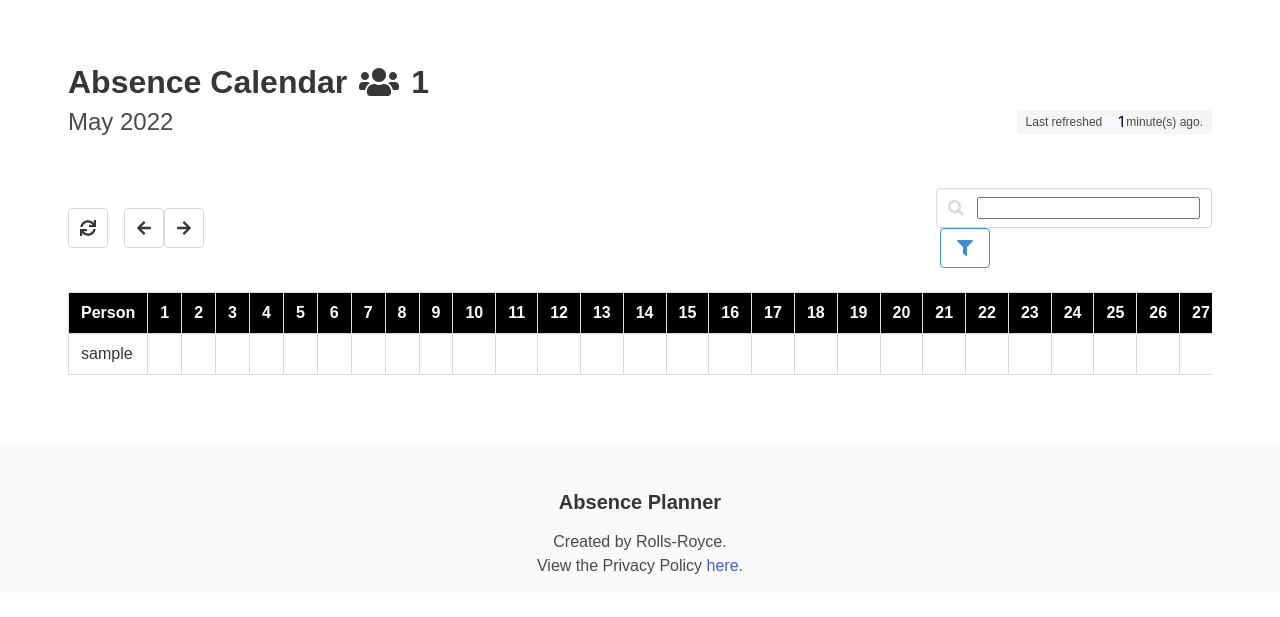
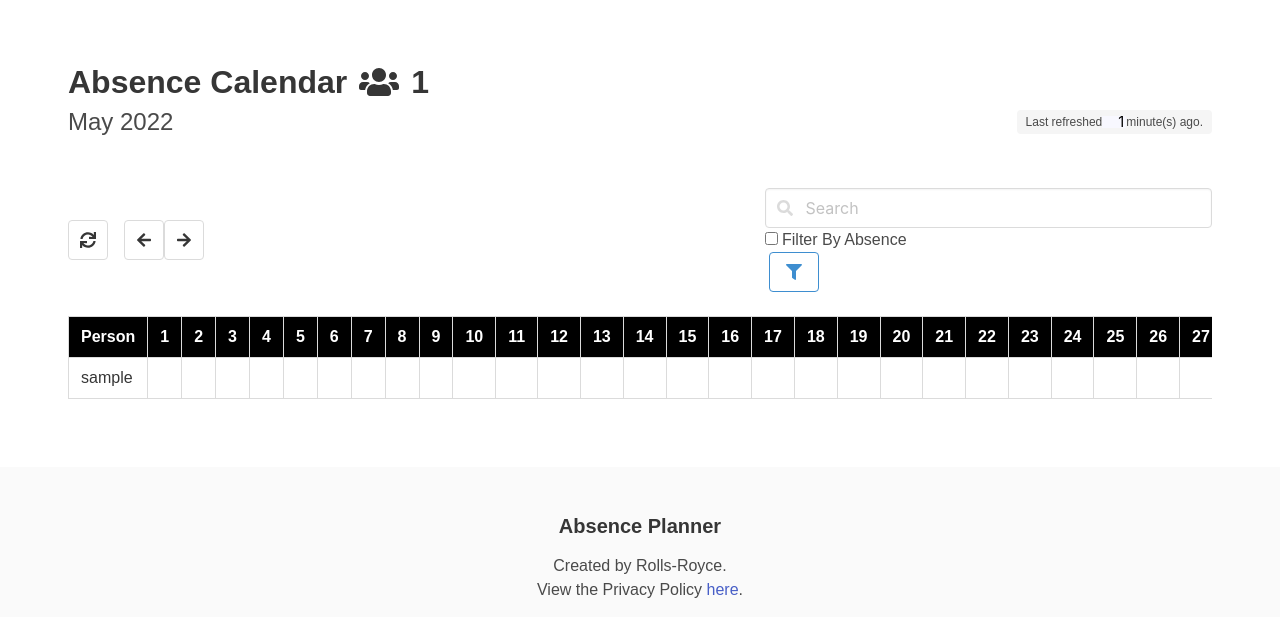
Before and after one commit to rropen/absense-planner, a Django app: page /calendar/ in a window 1280 px wide. Shown: the part 217-834 px from the top of the page. Before the commit the page ends 791 px from the top, so only its background shows below. Run offline with Django 3.2, Linux system fonts and the light colour scheme; the visitor is signed in with stand-in values (Sample User, id 1); data comes from the database, SQL or seed files in the repository; data that the repository does not hold is empty; some libraries are stand-ins or nearby versions.

Commit message:
Fixed & finished functionality of filtering system on calendar-page. Removed filters.py as no longer in use

```diff
--- a/ap_src/ap_app/filters.py
+++ /dev/null
@@ -1,14 +0,0 @@
-from django.contrib.auth import get_user_model
-import django_filters.filterset
-
-
-User = get_user_model()
-
-class CalendarFilter(django_filters.filterset.FilterSet):
-    """ Calendar Filter \nUsed in calendar-page to filter users by 'username' input"""
-
-    # icontains: Allows for a more intuitive search as searches users with similar chars in their username
-    username = django_filters.filterset.CharFilter(lookup_expr="icontains")
-    class Meta:
-        model = User
-        fields = ["username"]
--- a/ap_src/ap_app/views.py
+++ b/ap_src/ap_app/views.py
@@ -18,7 +18,7 @@ from river.models.fields.state import State
 
 from .forms import CreateTeamForm, DeleteUserForm, AbsenceForm, AcceptPolicyForm
 from .models import Absence, Relationship, Role, Team, UserProfile
-from .filters import CalendarFilter
+
 
 User = get_user_model()
 
@@ -350,8 +350,45 @@ def all_calendar(request, month=MONTH, year=YEAR):
             else:
                 all_users.append(rel.user)
 
-    # Filters all_users list by id's of users found in search/filter bar
-    user_filter = CalendarFilter(request.GET, queryset=User.objects.filter(pk__in=[user.id for user in all_users]))
+
+
+    #Filtering
+    filtered_users = []
+    # Filtering by both username & absence
+    if "username" in request.GET and "absent" in request.GET:
+        # Get username input & limits the length to 50
+        name_filtered_by = request.GET["username"][:50]
+
+        for absence in Absence.objects.all():
+            username = User.objects.get(id=absence.User_ID.id).username
+            if not absence.User_ID in filtered_users and name_filtered_by.lower() in username.lower():
+                filtered_users.append(absence.User_ID)
+
+
+    # ONLY filtering by username
+    elif "username" in request.GET:
+        # Name limit is 50
+        name_filtered_by = request.GET["username"][:50]
+
+        for user in User.objects.all():
+            # same logic as "icontains", searches through users names & finds similarities
+            if name_filtered_by.lower() in user.username.lower():
+                filtered_users.append(user)
+
+
+    # ONLY filtering by absences
+    elif "absent" in request.GET:
+        for absence in Absence.objects.all():
+            username = User.objects.get(id=absence.User_ID.id).username
+            if not absence.User_ID in filtered_users:
+                filtered_users.append(absence.User_ID)
+
+    # Else, no filtering
+    else:
+        filtered_users = all_users
+
+
+
 
     absence_content = []
     total_absence_dates = {}
@@ -430,7 +467,7 @@ def all_calendar(request, month=MONTH, year=YEAR):
         "previous_month": previous_month,
         "next_month": next_month,
         "date": dates,
-        "filter": user_filter
+        "users_filter": filtered_users
     }
 
 
--- a/ap_src/templates/ap_app/calendar.html
+++ b/ap_src/templates/ap_app/calendar.html
@@ -162,13 +162,10 @@
                 <div class="control has-icons-left level-right">
                     <form method="get">
 
-                        <div class="input" type=text placeholder="Search">
-                            {{ filter.form.username }}
-                        </div>
-                        <span class="icon is-left">
-                        <i class="fas fa-search"></i>
+                        <input class="input" type=text name="username" placeholder="Search">
+                        <span class="icon is-left"><i class="fas fa-search"></i></span>
+                        <input class="checkbox" type="checkbox" name="absent"> Filter By Absence
 
-                        </span>
                         <button class="button is-info is-outlined mx-1 level-right" type="submit"><i class="fas fa-filter"></i></a>
                     </form>
                 </div>
@@ -187,7 +184,7 @@
                     </thead>
                     <tbody>
                         <!-- Iterates through values in filter queryset -->
-                        {% for user in filter.qs %}
+                        {% for user in users_filter %}
                             <tr>
                                 <td>{{user.username}}</td>
                                 <!-- for every day in current month- -->
```
